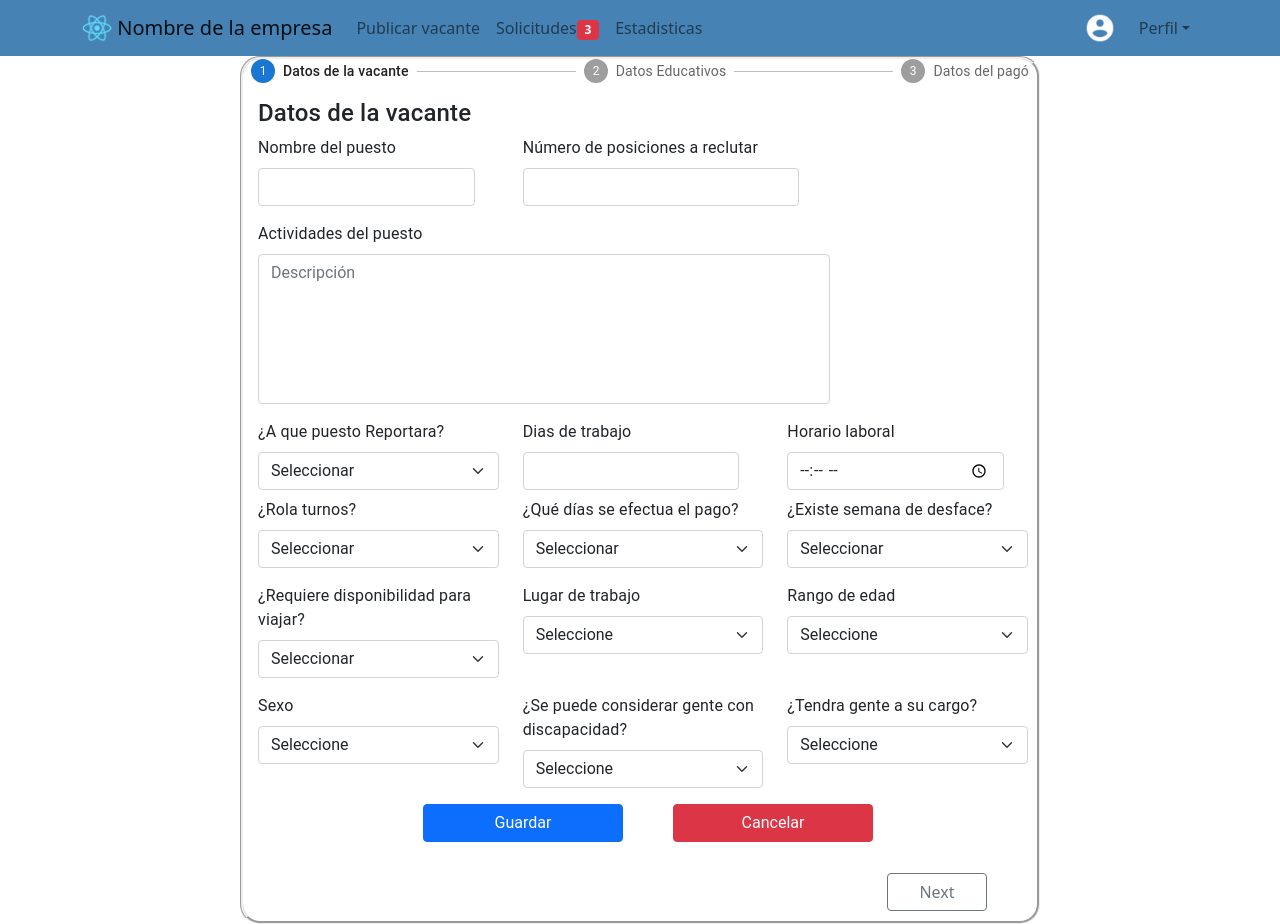
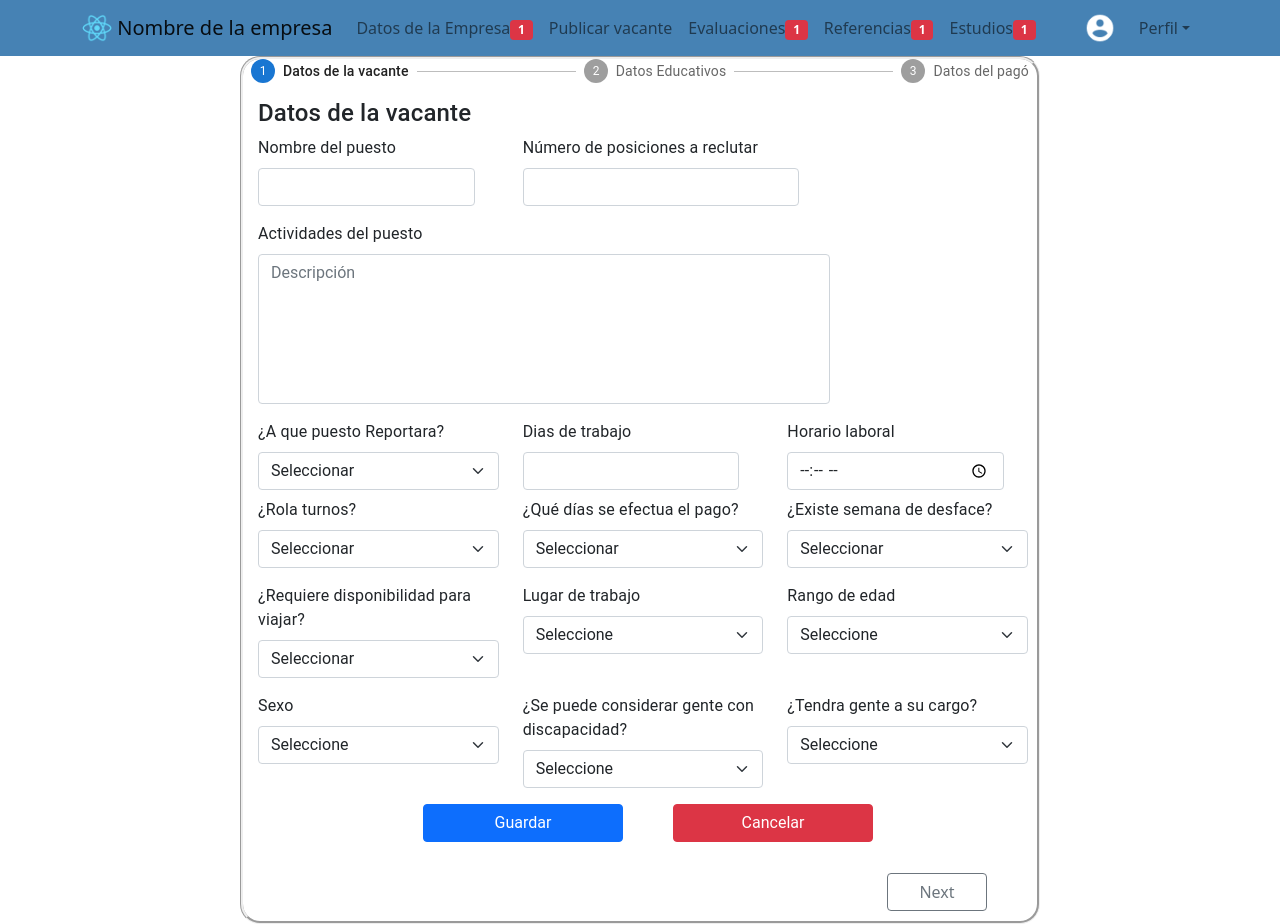
Before and after one commit to joseleyva/empresa, a React (Create React App) app: page /Vacante in a window 1280 px wide. Built offline with nearby package versions, Linux system fonts and the light colour scheme.

Commit message:
Update NavBar

```diff
--- a/src/Empresas.js
+++ b/src/Empresas.js
@@ -19,7 +19,7 @@ function Empresas() {
             <header>
                 <Navbar collapseOnSelect expand="lg" className="BarraEm">
                     <Container>
-                        <Navbar.Brand href="">
+                        <Navbar.Brand >
                             <img
                                 alt=""
                                 src="logo512.png"
@@ -32,11 +32,19 @@ function Empresas() {
                         <Navbar.Toggle aria-controls="responsive-navbar-nav" />
                         <Navbar.Collapse id="responsive-navbar-nav">
                             <Nav className="me-auto">
+                                <Nav.Link href="/Datos">Datos de la Empresa
+                                    <Badge bg="danger">1</Badge>
+                                </Nav.Link>
                                 <Nav.Link href="/Vacante">Publicar vacante</Nav.Link>
-                                <Nav.Link href="/Solicitudes">Solicitudes
-                                    <Badge bg="danger">3</Badge>
+                                <Nav.Link href="/Solicitudes">Evaluaciones
+                                    <Badge bg="danger">1</Badge>
                                 </Nav.Link>
-                                <Nav.Link href="">Estadisticas</Nav.Link>
+                                <Nav.Link href="">Referencias
+                                    <Badge bg="danger">1</Badge>
+                                </Nav.Link>
+                                <Nav.Link>
+                                    Estudios
+                                    <Badge bg="danger">1</Badge></Nav.Link>
                             </Nav>
                             <Nav>
                                 <Navbar.Brand>
--- a/src/Solicitudes.js
+++ b/src/Solicitudes.js
@@ -15,7 +15,7 @@ function Solicitudes() {
             <header>
                 <Navbar collapseOnSelect expand="lg" className="BarraEm">
                     <Container>
-                        <Navbar.Brand href="/Empresas">
+                        <Navbar.Brand >
                             <img
                                 alt=""
                                 src="logo512.png"
@@ -28,11 +28,19 @@ function Solicitudes() {
                         <Navbar.Toggle aria-controls="responsive-navbar-nav" />
                         <Navbar.Collapse id="responsive-navbar-nav">
                             <Nav className="me-auto">
+                                <Nav.Link href="/Datos">Datos de la Empresa
+                                    <Badge bg="danger">1</Badge>
+                                </Nav.Link>
                                 <Nav.Link href="/Vacante">Publicar vacante</Nav.Link>
-                                <Nav.Link href="">Solicitudes
-                                    <Badge bg="danger">3</Badge>
+                                <Nav.Link href="/Solicitudes">Evaluaciones
+                                    <Badge bg="danger">1</Badge>
                                 </Nav.Link>
-                                <Nav.Link href="">Estadisticas</Nav.Link>
+                                <Nav.Link href="">Referencias
+                                    <Badge bg="danger">1</Badge>
+                                </Nav.Link>
+                                <Nav.Link>
+                                    Estudios
+                                    <Badge bg="danger">1</Badge></Nav.Link>
                             </Nav>
                             <Nav>
                                 <Navbar.Brand>
--- a/src/Vacante.js
+++ b/src/Vacante.js
@@ -32,10 +32,10 @@ function Vacante() {
 
     return (
         <>
-            <header>
+           <header>
                 <Navbar collapseOnSelect expand="lg" className="BarraEm">
                     <Container>
-                        <Navbar.Brand href="/Empresas">
+                        <Navbar.Brand >
                             <img
                                 alt=""
                                 src="logo512.png"
@@ -48,11 +48,19 @@ function Vacante() {
                         <Navbar.Toggle aria-controls="responsive-navbar-nav" />
                         <Navbar.Collapse id="responsive-navbar-nav">
                             <Nav className="me-auto">
-                                <Nav.Link href="">Publicar vacante</Nav.Link>
-                                <Nav.Link href="/Solicitudes">Solicitudes
-                                    <Badge bg="danger">3</Badge>
+                                <Nav.Link href="/Datos">Datos de la Empresa
+                                    <Badge bg="danger">1</Badge>
                                 </Nav.Link>
-                                <Nav.Link href="">Estadisticas</Nav.Link>
+                                <Nav.Link href="/Vacante">Publicar vacante</Nav.Link>
+                                <Nav.Link href="/Solicitudes">Evaluaciones
+                                    <Badge bg="danger">1</Badge>
+                                </Nav.Link>
+                                <Nav.Link href="">Referencias
+                                    <Badge bg="danger">1</Badge>
+                                </Nav.Link>
+                                <Nav.Link>
+                                    Estudios
+                                    <Badge bg="danger">1</Badge></Nav.Link>
                             </Nav>
                             <Nav>
                                 <Navbar.Brand>
```
